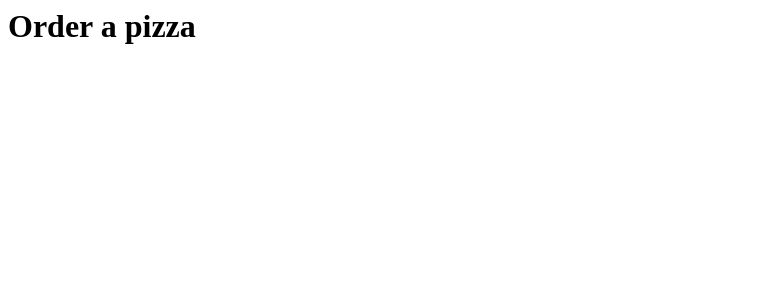
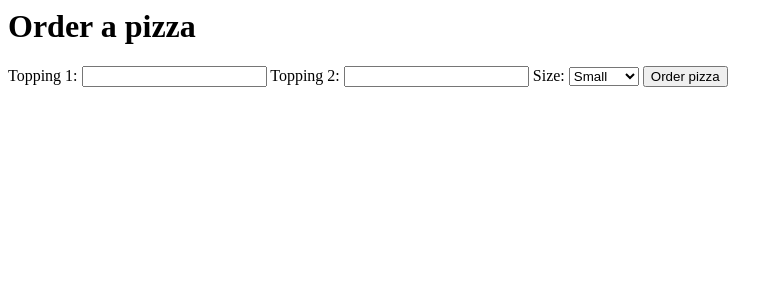
Before and after one commit to lopes-andre/django-forms-restaurant, a Django app: page /order in a window 1280 px wide. Shown: the top 300 px of the page, without its empty margins (0-783 px from the left). Run offline with Django 3.2, Linux system fonts and the light colour scheme.

Commit message:
Create Order form with pure HTML

```diff
--- a/nandiasgarden-project/pizza/templates/pizza/order.html
+++ b/nandiasgarden-project/pizza/templates/pizza/order.html
@@ -1 +1,15 @@
 <h1>Order a pizza</h1>
+
+<form action="{% url 'order' %}" method="POST">
+    <lable for="topping1">Topping 1: </lable>
+    <input id="topping1" type="text" name="topping1">
+    <lable for="topping2">Topping 2: </lable>
+    <input id="topping2" type="text" name="topping2">
+    <lable for="size">Size: </lable>
+    <select id="size" name="size">
+        <option value="Small">Small</option>
+        <option value="Medium">Medium</option>
+        <option value="Large">Large</option>
+    </select>
+    <input type="submit" value="Order pizza">
+</form>
```
